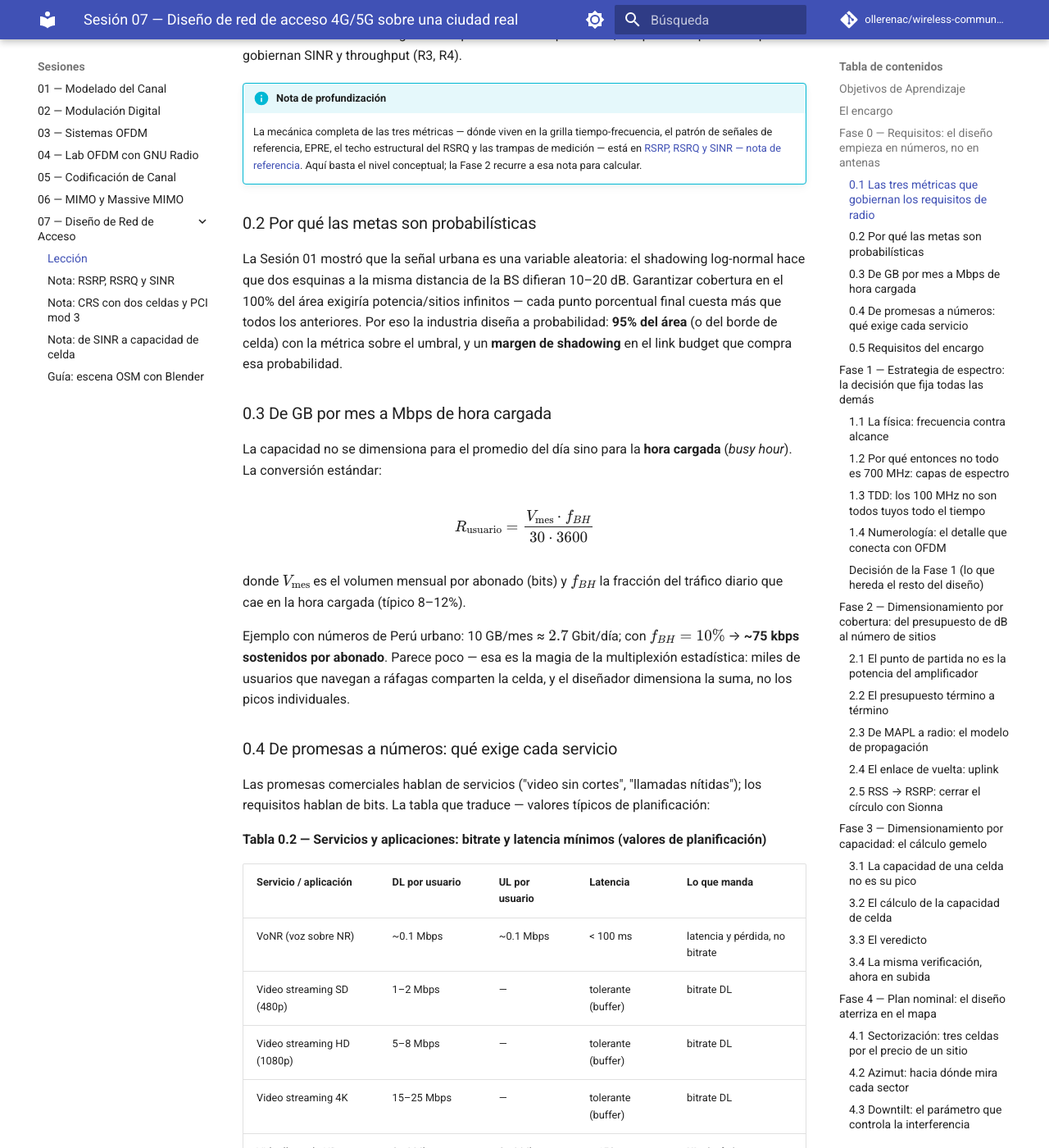
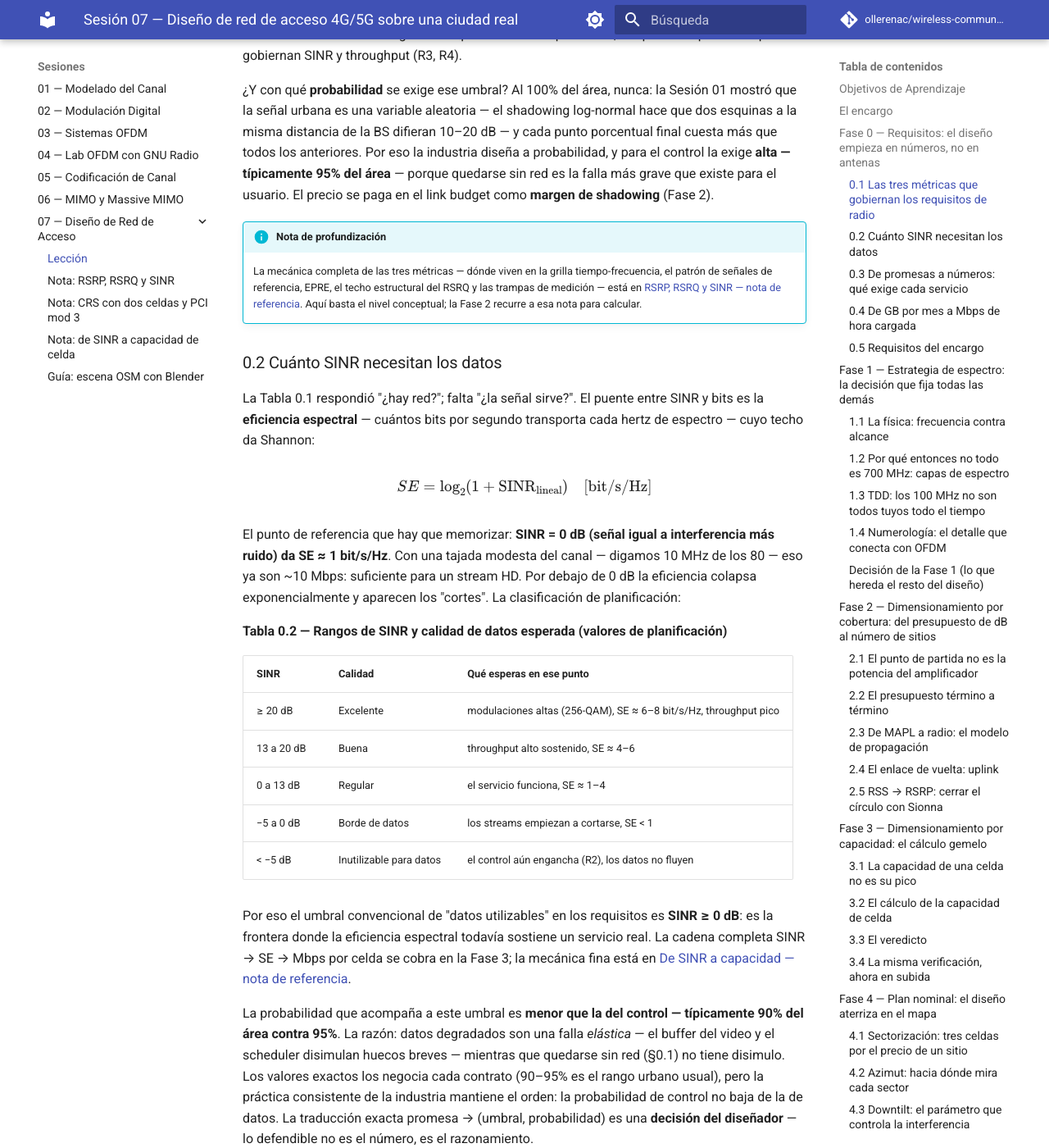
Before and after one commit to ollerenac/wireless-communication-systems, an MkDocs documentation site: the page built from docs/sessions/07-network-design/index.md, in a window 1280 px wide and 1400 px high, scrolled down 2514 px. Shown: the whole window at 82% size. Built offline with MkDocs 1.6.1 and Material for MkDocs 9.7.7, drawn with Linux system fonts in a browser that asks for light colours; comment, search, counter and statistics services are not loaded; some of the changed text lies outside the part shown.

Commit message:
feat(07-network-design): restructure Fase 0 — per-metric sections, SINR table, student exam notebook
Lesson:
- New §0.2 'Cuánto SINR necesitan los datos': Shannon SE bridge, Tabla 0.2
  (SINR ranges), 0 dB rationale, data probability (90%)
- Probability discussion folded into each metric's section (§0.1 control 95%,
  §0.2 data 90%); standalone 'metas probabilísticas' section removed
- Sections renumbered: servicios 0.3, GB/mes 0.4, requisitos 0.5 (tables keep numbers)
- Epistemic note: promise->(threshold, probability) is a designer decision;
  the reasoning is what's gradable, not the number
- Order control>=data softened to 'práctica consistente' (not a mandated rule)

Exam:
- New examen-alumno.ipynb (Fase 0): 4-block dynamic per phase — enunciado,
  pistas (section/table pointers), TU TRABAJO (None skeleton), VERIFICADOR
  (form-only asserts incl. contract clauses), JUSTIFICACIÓN (4 questions)
- Dict comments map each field to its lesson section (0.1-0.4)
- Verifier tested: fails on Nones, passes on filled REQ, catches contract
  violations (e.g. bw > licensed 80 MHz)

Co-Authored-By: Claude Fable 5 <noreply@anthropic.com>
Claude-Session: https://claude.ai/code/session_01DwhbKVUZCFgUhxaWRkBL6Y

```diff
--- a/docs/sessions/07-network-design/index.md
+++ b/docs/sessions/07-network-design/index.md
@@ -135,6 +135,15 @@ sobre la sensibilidad del receptor, como margen. Por eso R2 se llama
 *cobertura de control*: garantiza que la red **existe** para el UE, no que
 sea rápida. La rapidez la gobiernan SINR y throughput (R3, R4).
 
+¿Y con qué **probabilidad** se exige ese umbral? Al 100% del área, nunca:
+la Sesión 01 mostró que la señal urbana es una variable aleatoria — el
+shadowing log-normal hace que dos esquinas a la misma distancia de la BS
+difieran 10–20 dB — y cada punto porcentual final cuesta más que todos los
+anteriores. Por eso la industria diseña a probabilidad, y para el control
+la exige **alta — típicamente 95% del área** — porque quedarse sin red es
+la falla más grave que existe para el usuario. El precio se paga en el
+link budget como **margen de shadowing** (Fase 2).
+
 !!! info "Nota de profundización"
 
     La mecánica completa de las tres métricas — dónde viven en la grilla
@@ -143,39 +152,53 @@ sea rápida. La rapidez la gobiernan SINR y throughput (R3, R4).
     [RSRP, RSRQ y SINR — nota de referencia](rsrp-rsrq-sinr.md). Aquí basta
     el nivel conceptual; la Fase 2 recurre a esa nota para calcular.
 
-### 0.2 Por qué las metas son probabilísticas
+### 0.2 Cuánto SINR necesitan los datos
 
-La Sesión 01 mostró que la señal urbana es una variable aleatoria: el
-shadowing log-normal hace que dos esquinas a la misma distancia de la BS
-difieran 10–20 dB. Garantizar cobertura en el 100% del área exigiría
-potencia/sitios infinitos — cada punto porcentual final cuesta más que todos
-los anteriores. Por eso la industria diseña a probabilidad: **95% del área**
-(o del borde de celda) con la métrica sobre el umbral, y un **margen de
-shadowing** en el link budget que compra esa probabilidad.
+La Tabla 0.1 respondió "¿hay red?"; falta "¿la señal sirve?". El puente
+entre SINR y bits es la **eficiencia espectral** — cuántos bits por segundo
+transporta cada hertz de espectro — cuyo techo da Shannon:
 
-### 0.3 De GB por mes a Mbps de hora cargada
+$$SE = \log_2(1 + \text{SINR}_{\text{lineal}}) \quad \text{[bit/s/Hz]}$$
 
-La capacidad no se dimensiona para el promedio del día sino para la **hora
-cargada** (*busy hour*). La conversión estándar:
+El punto de referencia que hay que memorizar: **SINR = 0 dB (señal igual a
+interferencia más ruido) da SE ≈ 1 bit/s/Hz**. Con una tajada modesta del
+canal — digamos 10 MHz de los 80 — eso ya son ~10 Mbps: suficiente para un
+stream HD. Por debajo de 0 dB la eficiencia colapsa exponencialmente y
+aparecen los "cortes". La clasificación de planificación:
 
-$$R_{\text{usuario}} = \frac{V_{\text{mes}} \cdot f_{BH}}{30 \cdot 3600}$$
+**Tabla 0.2 — Rangos de SINR y calidad de datos esperada (valores de planificación)**
 
-donde $V_{\text{mes}}$ es el volumen mensual por abonado (bits) y $f_{BH}$
-la fracción del tráfico diario que cae en la hora cargada (típico 8–12%).
+| SINR | Calidad | Qué esperas en ese punto |
+|---|---|---|
+| ≥ 20 dB | Excelente | modulaciones altas (256-QAM), SE ≈ 6–8 bit/s/Hz, throughput pico |
+| 13 a 20 dB | Buena | throughput alto sostenido, SE ≈ 4–6 |
+| 0 a 13 dB | Regular | el servicio funciona, SE ≈ 1–4 |
+| −5 a 0 dB | Borde de datos | los streams empiezan a cortarse, SE < 1 |
+| < −5 dB | Inutilizable para datos | el control aún engancha (R2), los datos no fluyen |
 
-Ejemplo con números de Perú urbano: 10 GB/mes ≈ $2.7$ Gbit/día; con
-$f_{BH} = 10\%$ → **~75 kbps sostenidos por abonado**. Parece poco — esa es
-la magia de la multiplexión estadística: miles de usuarios que navegan a
-ráfagas comparten la celda, y el diseñador dimensiona la suma, no los picos
-individuales.
+Por eso el umbral convencional de "datos utilizables" en los requisitos es
+**SINR ≥ 0 dB**: es la frontera donde la eficiencia espectral todavía
+sostiene un servicio real. La cadena completa SINR → SE → Mbps por celda
+se cobra en la Fase 3; la mecánica fina está en
+[De SINR a capacidad — nota de referencia](de-sinr-a-capacidad.md).
 
-### 0.4 De promesas a números: qué exige cada servicio
+La probabilidad que acompaña a este umbral es **menor que la del control —
+típicamente 90% del área contra 95%**. La razón: datos degradados son una
+falla *elástica* — el buffer del video y el scheduler disimulan huecos
+breves — mientras que quedarse sin red (§0.1) no tiene disimulo. Los
+valores exactos los negocia cada contrato (90–95% es el rango urbano
+usual), pero la práctica consistente de la industria mantiene el orden:
+la probabilidad de control no baja de la de datos. La traducción exacta
+promesa → (umbral, probabilidad) es una **decisión del diseñador** — lo
+defendible no es el número, es el razonamiento.
+
+### 0.3 De promesas a números: qué exige cada servicio
 
 Las promesas comerciales hablan de servicios ("video sin cortes", "llamadas
 nítidas"); los requisitos hablan de bits. La tabla que traduce — valores
 típicos de planificación:
 
-**Tabla 0.2 — Servicios y aplicaciones: bitrate y latencia mínimos (valores de planificación)**
+**Tabla 0.3 — Servicios y aplicaciones: bitrate y latencia mínimos (valores de planificación)**
 
 | Servicio / aplicación | DL por usuario | UL por usuario | Latencia | Lo que manda |
 |---|---|---|---|---|
@@ -201,9 +224,25 @@ Dos lecturas de diseño:
   eso R6 existe como requisito pero no aparece en el `REQ` del notebook —
   no hay mapa que lo verifique.
 
+### 0.4 De GB por mes a Mbps de hora cargada
+
+La capacidad no se dimensiona para el promedio del día sino para la **hora
+cargada** (*busy hour*). La conversión estándar:
+
+$$R_{\text{usuario}} = \frac{V_{\text{mes}} \cdot f_{BH}}{30 \cdot 3600}$$
+
+donde $V_{\text{mes}}$ es el volumen mensual por abonado (bits) y $f_{BH}$
+la fracción del tráfico diario que cae en la hora cargada (típico 8–12%).
+
+Ejemplo con números de Perú urbano: 10 GB/mes ≈ $2.7$ Gbit/día; con
+$f_{BH} = 10\%$ → **~75 kbps sostenidos por abonado**. Parece poco — esa es
+la magia de la multiplexión estadística: miles de usuarios que navegan a
+ráfagas comparten la celda, y el diseñador dimensiona la suma, no los picos
+individuales.
+
 ### 0.5 Requisitos del encargo
 
-**Tabla 0.3 — Requisitos del encargo (R1–R8): meta y método de verificación**
+**Tabla 0.4 — Requisitos del encargo (R1–R8): meta y método de verificación**
 
 | # | Requisito | Meta | Se verifica con |
 |---|---|---|---|
@@ -1200,7 +1239,7 @@ plan nominal nunca es el plan final. Las salidas, en orden de costo:
    la curva de densificación del esbozo (3→6 sitios: 71→92% a calidad
    exploratoria) sugiere que con 4–5 se alcanza R3.
 4. **Renegociar**: si el cliente acepta 90% de R2 en vez de 95, el diseño
-   actual casi cierra — leer §0.2: el último 5% es el caro.
+   actual casi cierra — leer §0.1: el último 5% es el caro.
 
 El cierre conceptual de la sesión: **predicción → medición → ajuste →
 repetir**. En operación continua ese lazo tiene nombre propio — *SON,
```
Also changed, not shown: docs/sessions/07-network-design/examen-alumno.ipynb (added).
